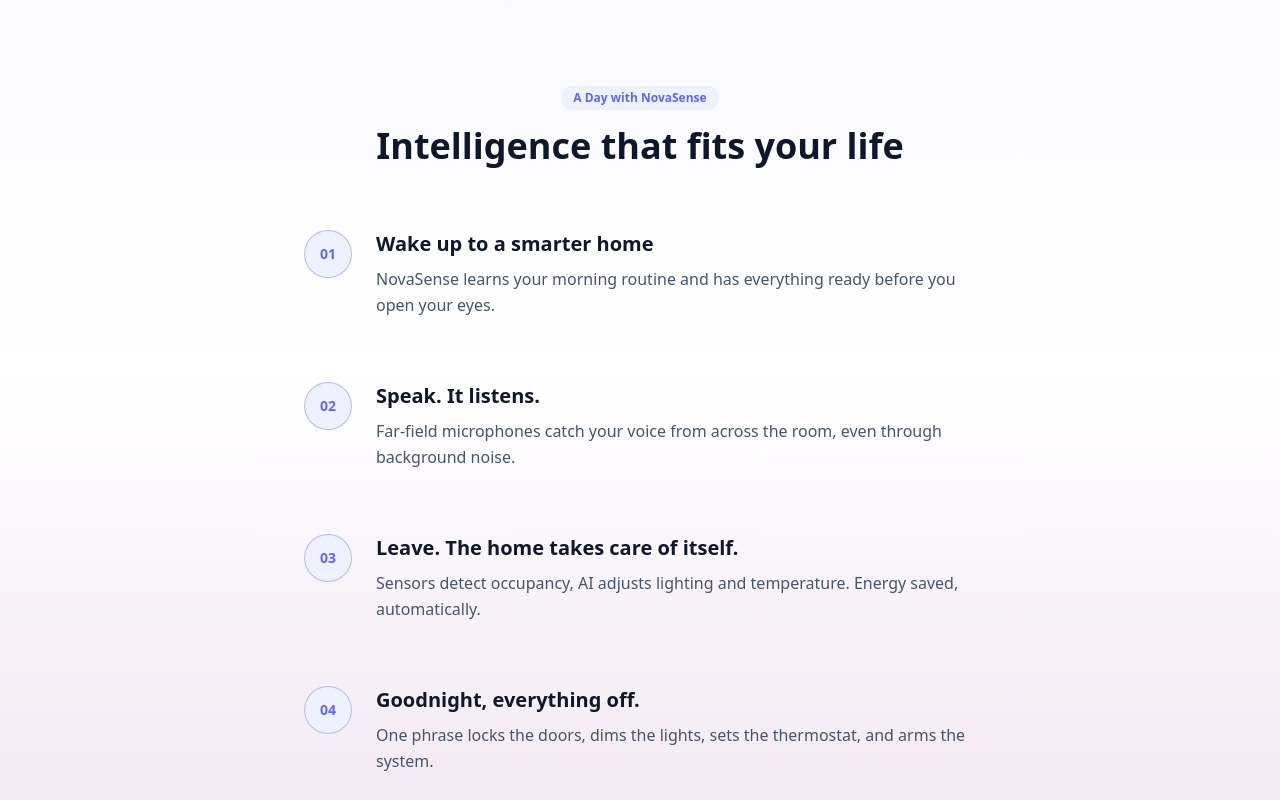
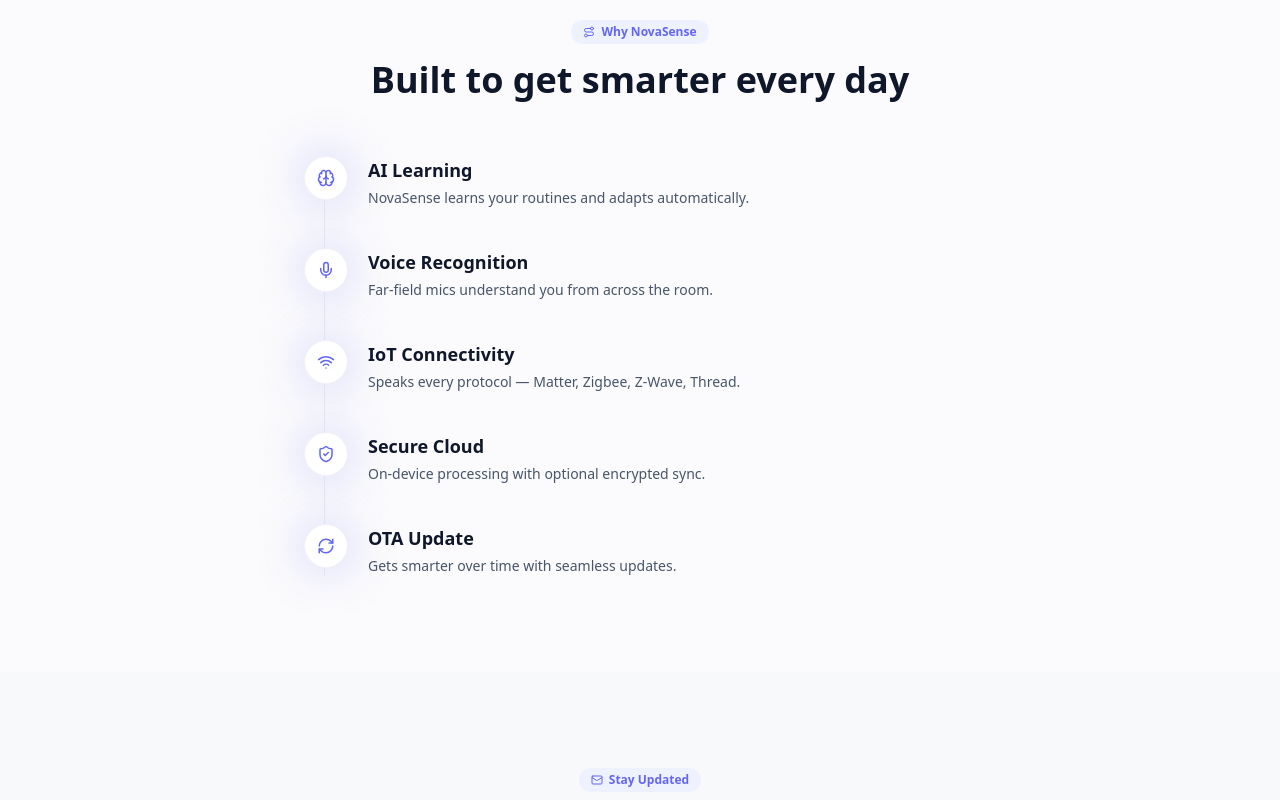
Before and after one commit to ThinhVinhPhat/NovaSense, a Next.js app: page / in a window 1280 px wide. Shown: the part 2680-3480 px from the top of the page. Built offline with nearby package versions, Linux system fonts and the light colour scheme; no server answers.

Commit message:
feat: add why-novasense scroll timeline; retire scrollytelling

```diff
--- a/app/page.tsx
+++ b/app/page.tsx
@@ -4,7 +4,7 @@
 import { TrustedBy } from '@/components/sections/TrustedBy'
 import { Features } from '@/components/sections/Features'
 import { ProductShowcase } from '@/components/sections/ProductShowcase'
-import { Scrollytelling } from '@/components/sections/Scrollytelling'
+import { WhyTimeline } from '@/components/sections/WhyTimeline'
 import { Newsletter } from '@/components/sections/Newsletter'
 
 export default function Home() {
@@ -16,7 +16,7 @@
         <TrustedBy />
         <Features />
         <ProductShowcase />
-        <Scrollytelling />
+        <WhyTimeline />
         <Newsletter />
       </main>
       <Footer />
--- a/components/sections/Scrollytelling.tsx
+++ /dev/null
@@ -1,82 +0,0 @@
-'use client'
-
-import { useRef } from 'react'
-import { motion, useScroll, useTransform, useReducedMotion } from 'framer-motion'
-import { Container } from '@/components/ui/Container'
-import { Badge } from '@/components/ui/Badge'
-
-const steps = [
-  {
-    step: '01',
-    title: 'Wake up to a smarter home',
-    body: 'NovaSense learns your morning routine and has everything ready before you open your eyes.',
-  },
-  {
-    step: '02',
-    title: 'Speak. It listens.',
-    body: 'Far-field microphones catch your voice from across the room, even through background noise.',
-  },
-  {
-    step: '03',
-    title: 'Leave. The home takes care of itself.',
-    body: 'Sensors detect occupancy, AI adjusts lighting and temperature. Energy saved, automatically.',
-  },
-  {
-    step: '04',
-    title: 'Goodnight, everything off.',
-    body: 'One phrase locks the doors, dims the lights, sets the thermostat, and arms the system.',
-  },
-]
-
-export function Scrollytelling() {
-  const ref = useRef<HTMLDivElement>(null)
-  const reducedMotion = useReducedMotion()
-
-  const { scrollYProgress } = useScroll({
-    target: ref,
-    offset: ['start end', 'end start'],
-  })
-
-  const backgroundY = useTransform(scrollYProgress, [0, 1], reducedMotion ? ['0%', '0%'] : ['0%', '-20%'])
-
-  return (
-    <section ref={ref} className="relative overflow-hidden bg-(--color-bg) py-24 sm:py-40">
-      <motion.div
-        style={{ y: backgroundY }}
-        className="pointer-events-none absolute inset-0 bg-gradient-to-b from-[color-mix(in_srgb,var(--color-accent)_5%,transparent)] via-transparent to-[color-mix(in_srgb,purple_10%,transparent)]"
-      />
-      <Container className="relative">
-        <div className="mx-auto max-w-2xl text-center mb-16">
-          <Badge className="mb-4">A Day with NovaSense</Badge>
-          <h2 className="font-heading text-3xl font-bold text-(--color-text-primary) sm:text-4xl">
-            Intelligence that fits your life
-          </h2>
-        </div>
-        <div className="mx-auto max-w-2xl space-y-16">
-          {steps.map((step, i) => (
-            <motion.div
-              key={step.step}
-              {...(!reducedMotion && {
-                initial: { opacity: 0, x: i % 2 === 0 ? -32 : 32 },
-                whileInView: { opacity: 1, x: 0 },
-                viewport: { once: true, margin: '-100px' },
-                transition: { duration: 0.6, delay: 0.1, ease: [0.25, 0.1, 0.25, 1] },
-              })}
-              className="flex gap-6"
-            >
-              <div className="flex-shrink-0 flex h-12 w-12 items-center justify-center rounded-full border border-(--color-accent)/40 bg-(--color-accent-subtle)">
-                <span className="font-heading text-sm font-bold text-(--color-accent)">{step.step}</span>
-              </div>
-              <div>
-                <h3 className="font-heading text-xl font-semibold text-(--color-text-primary) mb-2">
-                  {step.title}
-                </h3>
-                <p className="text-(--color-text-secondary) leading-relaxed">{step.body}</p>
-              </div>
-            </motion.div>
-          ))}
-        </div>
-      </Container>
-    </section>
-  )
-}
--- /dev/null
+++ b/components/sections/WhyTimeline.tsx
@@ -0,0 +1,60 @@
+'use client'
+
+import { useRef } from 'react'
+import { motion, useScroll, useSpring, useReducedMotion } from 'framer-motion'
+import { Container } from '@/components/ui/Container'
+import { Section } from '@/components/ui/Section'
+import { Badge } from '@/components/ui/Badge'
+import { Reveal } from '@/components/motion/Reveal'
+import { timeline } from '@/content/timeline'
+import { Route } from 'lucide-react'
+
+export function WhyTimeline() {
+  const reduced = useReducedMotion()
+  const ref = useRef<HTMLDivElement>(null)
+  const { scrollYProgress } = useScroll({ target: ref, offset: ['start center', 'end center'] })
+  const scaleY = useSpring(scrollYProgress, { stiffness: 100, damping: 30 })
+
+  return (
+    <Section id="why">
+      <Container>
+        <div className="mx-auto max-w-2xl text-center">
+          <Badge className="mb-4">
+            <Route size={12} />
+            Why NovaSense
+          </Badge>
+          <h2 className="font-heading text-3xl font-bold text-(--color-text-primary) sm:text-4xl">
+            Built to get smarter every day
+          </h2>
+        </div>
+
+        <div ref={ref} className="relative mx-auto mt-14 max-w-2xl">
+          <div className="absolute left-5 top-0 h-full w-px bg-(--color-glass-border)" aria-hidden="true" />
+          {!reduced && (
+            <motion.div
+              aria-hidden="true"
+              style={{ scaleY, transformOrigin: 'top' }}
+              className="absolute left-5 top-0 h-full w-px bg-(--color-accent)"
+            />
+          )}
+          <ul className="space-y-10">
+            {timeline.map((step, i) => {
+              const Icon = step.icon
+              return (
+                <li key={step.title} className="relative pl-16">
+                  <Reveal delay={reduced ? 0 : i * 0.05}>
+                    <span className="absolute left-0 flex h-11 w-11 items-center justify-center rounded-full border border-(--color-glass-border) bg-(--color-bg-card) text-(--color-accent) shadow-(--shadow-glow)">
+                      <Icon size={18} />
+                    </span>
+                    <h3 className="font-heading text-lg font-semibold text-(--color-text-primary)">{step.title}</h3>
+                    <p className="mt-1 text-sm text-(--color-text-secondary)">{step.description}</p>
+                  </Reveal>
+                </li>
+              )
+            })}
+          </ul>
+        </div>
+      </Container>
+    </Section>
+  )
+}
--- /dev/null
+++ b/content/timeline.ts
@@ -0,0 +1,16 @@
+import type { LucideIcon } from 'lucide-react'
+import { Brain, Mic, Wifi, ShieldCheck, RefreshCw } from 'lucide-react'
+
+export interface TimelineStep {
+  title: string
+  description: string
+  icon: LucideIcon
+}
+
+export const timeline: TimelineStep[] = [
+  { title: 'AI Learning', description: 'NovaSense learns your routines and adapts automatically.', icon: Brain },
+  { title: 'Voice Recognition', description: 'Far-field mics understand you from across the room.', icon: Mic },
+  { title: 'IoT Connectivity', description: 'Speaks every protocol — Matter, Zigbee, Z-Wave, Thread.', icon: Wifi },
+  { title: 'Secure Cloud', description: 'On-device processing with optional encrypted sync.', icon: ShieldCheck },
+  { title: 'OTA Update', description: 'Gets smarter over time with seamless updates.', icon: RefreshCw },
+]
```
